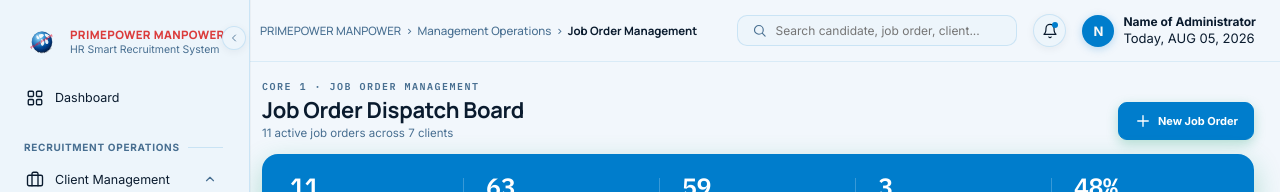
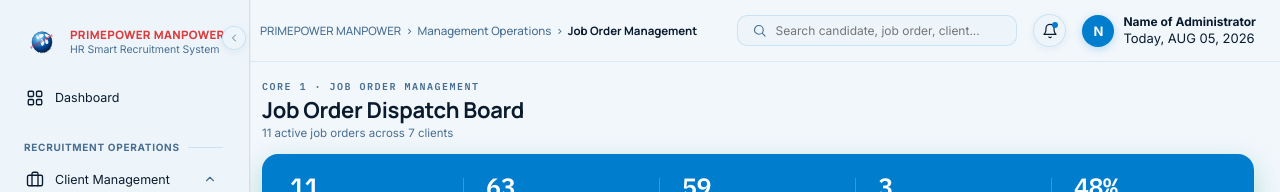
Before and after one commit to Anonymouseer/ismers, a React (Vite) app in the folder frontend/: page /job-order-management in a window 1280 px wide. Shown: the top 192 px of the page. Built offline with nearby package versions, Linux system fonts and the light colour scheme; no server answers.

Commit message:
remove the form

```diff
--- a/frontend/src/features/job-order-management/pages/JobOrderManagementPage.jsx
+++ b/frontend/src/features/job-order-management/pages/JobOrderManagementPage.jsx
@@ -59,12 +59,6 @@ export default function JobOrderManagementPage() {
                 : `${store.stats.total} active job orders across ${store.stats.clientCount} clients`}
             </div>
           </div>
-          {viewMode !== 'requisitions' && (
-            <button className="btn primary" onClick={store.openCreateModal}>
-              <svg className="icon" viewBox="0 0 24 24"><path d="M12 5v14M5 12h14" /></svg>
-              New Job Order
-            </button>
-          )}
         </div>
 
         {viewMode === 'requisitions' ? (
```
